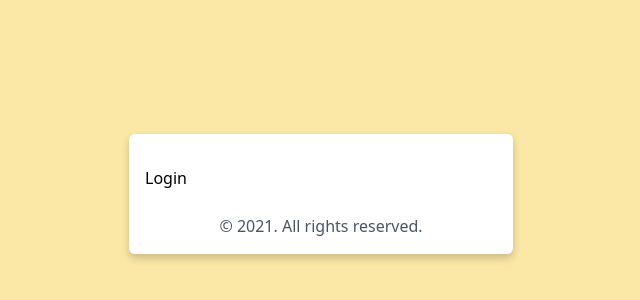
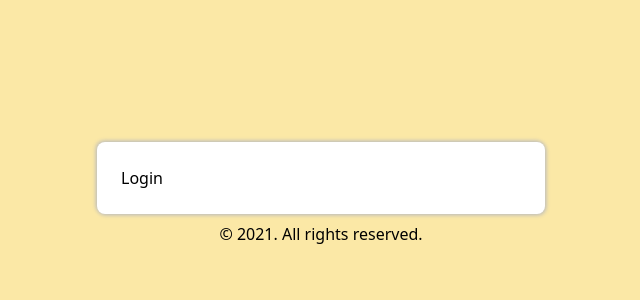
Before and after one commit to marcelmalewski/play-together, a React (Vite) app in the folder frontend/: page /login in a window 1280 px wide. Shown: the part 206-506 px from the top of the page, without its empty margins (319-959 px from the left). Built offline with nearby package versions, Linux system fonts and the light colour scheme.

Commit message:
Updated FullScreenCard css

```diff
--- a/frontend/src/components/FullScreenCard.tsx
+++ b/frontend/src/components/FullScreenCard.tsx
@@ -6,25 +6,25 @@ type FullScreenCardProps = {
 
 export function FullScreenCard({ children }: FullScreenCardProps) {
    return (
-      <div className="flex items-center justify-center h-screen bg-base-background">
-         <div className="w-full max-w-sm p-4 rounded-md shadow-card bg-white">
+      <div className="flex justify-center items-center min-h-screen bg-base-background">
+         <div className="max-w-md w-full">
             {children}
          </div>
       </div>
    );
 }
 
-FullScreenCard.Body = function FullScreenCardBody({ children }: FullScreenCardProps) {
+FullScreenCard.Body = function ({ children }: FullScreenCardProps) {
    return (
-      <div className="mt-4">
+      <div className="shadow-card bg-white p-6 rounded-lg">
          {children}
       </div>
    );
 }
 
-FullScreenCard.BelowCard = function FullScreenCardBelowCard({ children }: FullScreenCardProps) {
+FullScreenCard.BelowCard = function ({ children }: FullScreenCardProps) {
    return (
-      <div className="mt-6">
+      <div className="flex justify-center gap-3 mt-2 ">
          {children}
       </div>
    );
--- a/frontend/src/pages/layouts/AuthLayout.tsx
+++ b/frontend/src/pages/layouts/AuthLayout.tsx
@@ -8,7 +8,7 @@ export function AuthLayout() {
             <Outlet />
          </FullScreenCard.Body>
          <FullScreenCard.BelowCard>
-            <p className="text-center text-gray-600 dark:text-gray-400">
+            <p>
                &copy; 2021. All rights reserved.
             </p>
          </FullScreenCard.BelowCard>
--- a/frontend/tailwind.config.cjs
+++ b/frontend/tailwind.config.cjs
@@ -11,7 +11,7 @@ module.exports = {
         'base-orange': '#F4976C'
       },
       boxShadow: {
-        'card': '0 4px 8px 0 rgba(0, 0, 0, 0.2)',
+        'card': '1px 1px 4px #bdbdbd, -1px -1px 4px #bdbdbd',
       }
     },
   },
```
